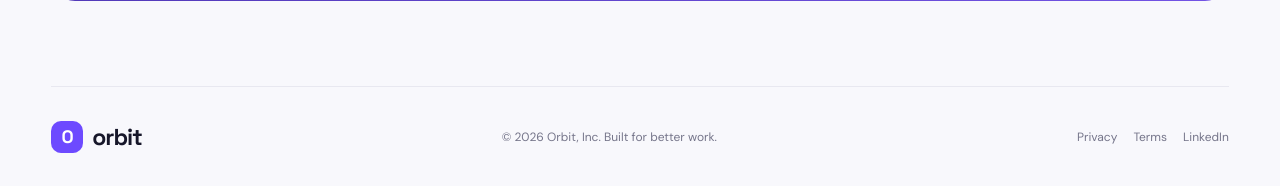
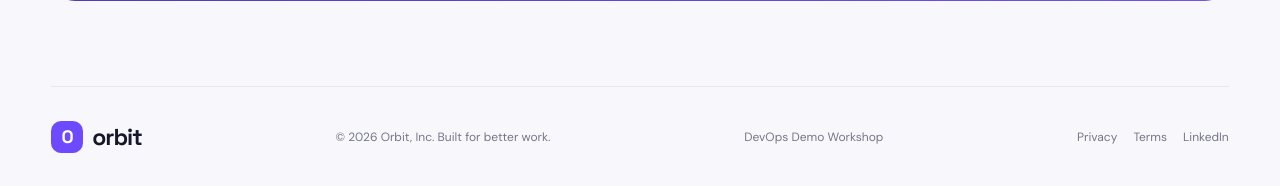
Before and after one commit to stwins60/flask-product-page, a Flask app: page / in a window 1280 px wide. Shown: the part 4421-4607 px from the top of the page. Run offline with Flask 3, Linux system fonts and the light colour scheme.

Commit message:
Remove container status check from deployment workflow and add demo workshop note to footer

```diff
--- a/templates/index.html
+++ b/templates/index.html
@@ -461,6 +461,7 @@
     </a>
 
     <p>© 2026 Orbit, Inc. Built for better work.</p>
+    <p>DevOps Demo Workshop</p>
 
     <div class="footer-links">
       <a href="#">Privacy</a>
```
Also changed, not shown: .github/workflows/deploy.yaml.
